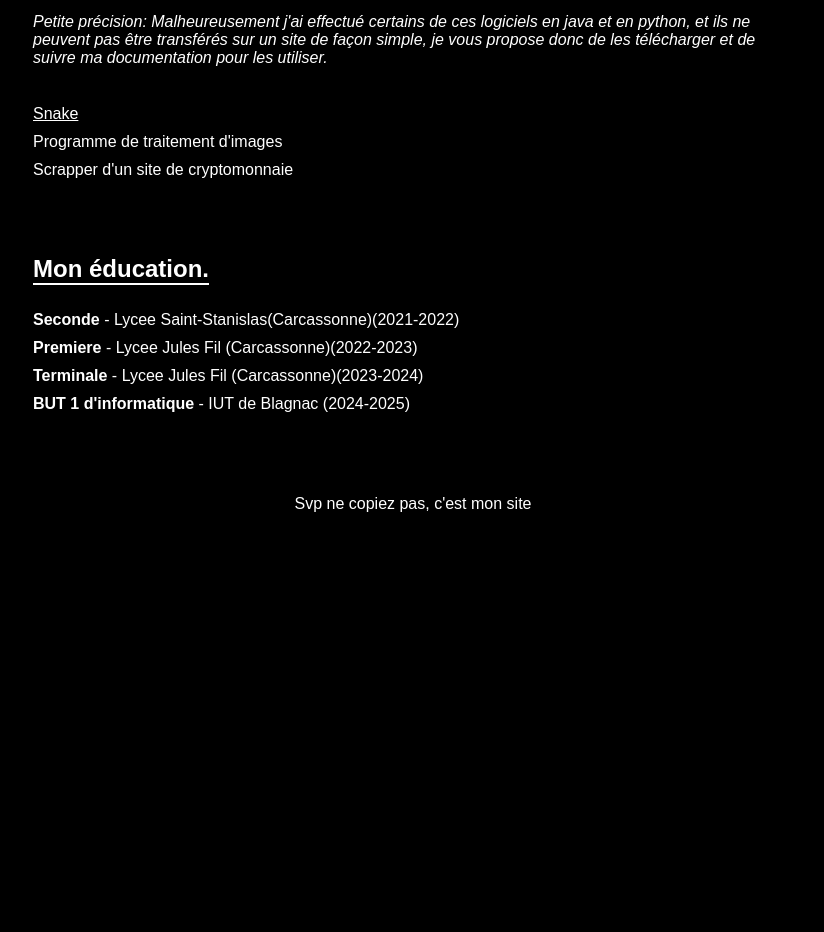
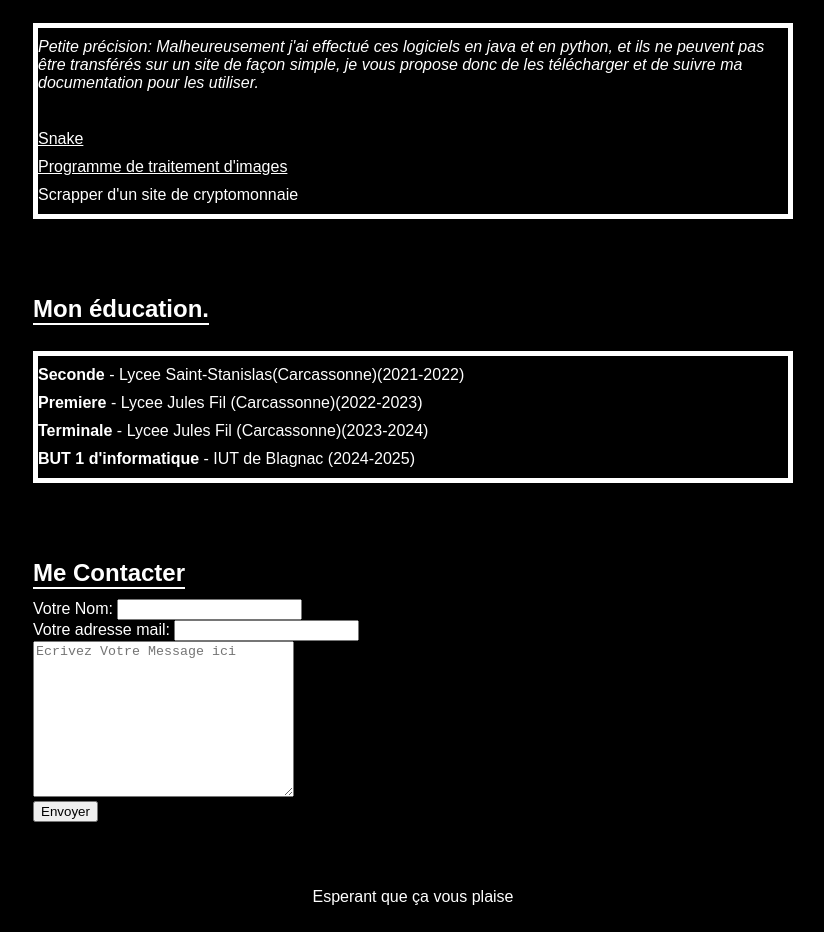
Before and after one commit to web0l/Damir_Fattakhov_4B, a plain HTML site: page index.html in a window 1280 px wide. Shown: the part 425-1357 px from the top of the page, without its empty margins (227-1051 px from the left). Before the commit the page ends 964 px from the top, so only its background shows below. Drawn offline with Linux system fonts and the light colour scheme.

Commit message:
Update index.html

```diff
--- a/index.html
+++ b/index.html
@@ -30,10 +30,12 @@
             max-width: 800px;
             margin: 20px auto;
             background: #000;
-            box-shadow: 0 4px 8px rgba(0, 0, 0, 0.1);
-            border-radius: 8px;
             overflow: hidden;
         }
+
+		.contact {
+            padding: 20px;
+		}
 
         .section {
             padding: 20px;
@@ -48,6 +50,7 @@
         ul {
             list-style-type: none;
             padding: 0;
+			border: 5px solid white;
         }
 		a{
 			color: #fff;
@@ -67,7 +70,7 @@
 <body>
 
 <header>
-	<img src="photo.JPG">
+	<img src="photo.jpg">
     <h1>Damir Fattakhov</h1>
     <p>Etudiant a l'IUT de Blagnac</p>
 </header>
@@ -75,18 +78,18 @@
 <div class="container">
     <div class="section">
         <h2>Présentation</h2>
-        <p>Bonjour, ce site est ce qu'on appelle un portfolio, je vais partager ici les projets que j'ai fait jusqu'à maintenant en
+        <p style="border:5px solid white;">Bonjour, ce site est ce qu'on appelle un portfolio, je vais partager ici les projets que j'ai fait jusqu'à maintenant en
 			programmation et peut-être plus tard dans d'autres domaines.</p>
     </div>
 
     <div class="section">
         <h2>Projets effectués</h2>
         <ul>
-			<li><em>Petite précision: Malheureusement j'ai effectué certains de ces logiciels en java et en python, et ils ne peuvent pas être
+			<li><em>Petite précision: Malheureusement j'ai effectué ces logiciels en java et en python, et ils ne peuvent pas être
 			transférés sur un site de façon simple, je vous propose donc de les télécharger et de suivre ma documentation pour les utiliser.</em> </li>
 			<br>
-            <li> <a href="snake.html" target="_blank">Snake </a></li>
-            <li>Programme de traitement d'images</li>
+            <li><a href="snake/snake.html">Snake </a></li>
+            <li><a href="images/images.html">Programme de traitement d'images</a></li>
             <li>Scrapper d'un site de cryptomonnaie</li>
         </ul>
     </div>
@@ -100,10 +103,25 @@
 			<li><strong>BUT 1 d'informatique</strong> - IUT de Blagnac (2024-2025)</li>
         </ul>
     </div>
+
+	<div class="contact">
+	<h2>Me Contacter</h2>
+	<form>
+        <label for="nom">Votre Nom:</label>
+        <input type="text" id="nom" name="nomEntier" required />
+		<br>
+        <label for="email">Votre adresse mail:</label>
+        <input type="email" id="email" name="email" required />
+		<br>
+        <textarea name="message" id="message" cols="30" rows="10" placeholder="Ecrivez Votre Message ici"></textarea>
+		<br>
+        <button type="submit">Envoyer</button>
+      </form>
+	 </div>
 </div>
 
 <footer>
-    <p>Svp ne copiez pas, c'est mon site</p>
+    <p>Esperant que ça vous plaise</p>
 </footer>
 
 </body>
```
